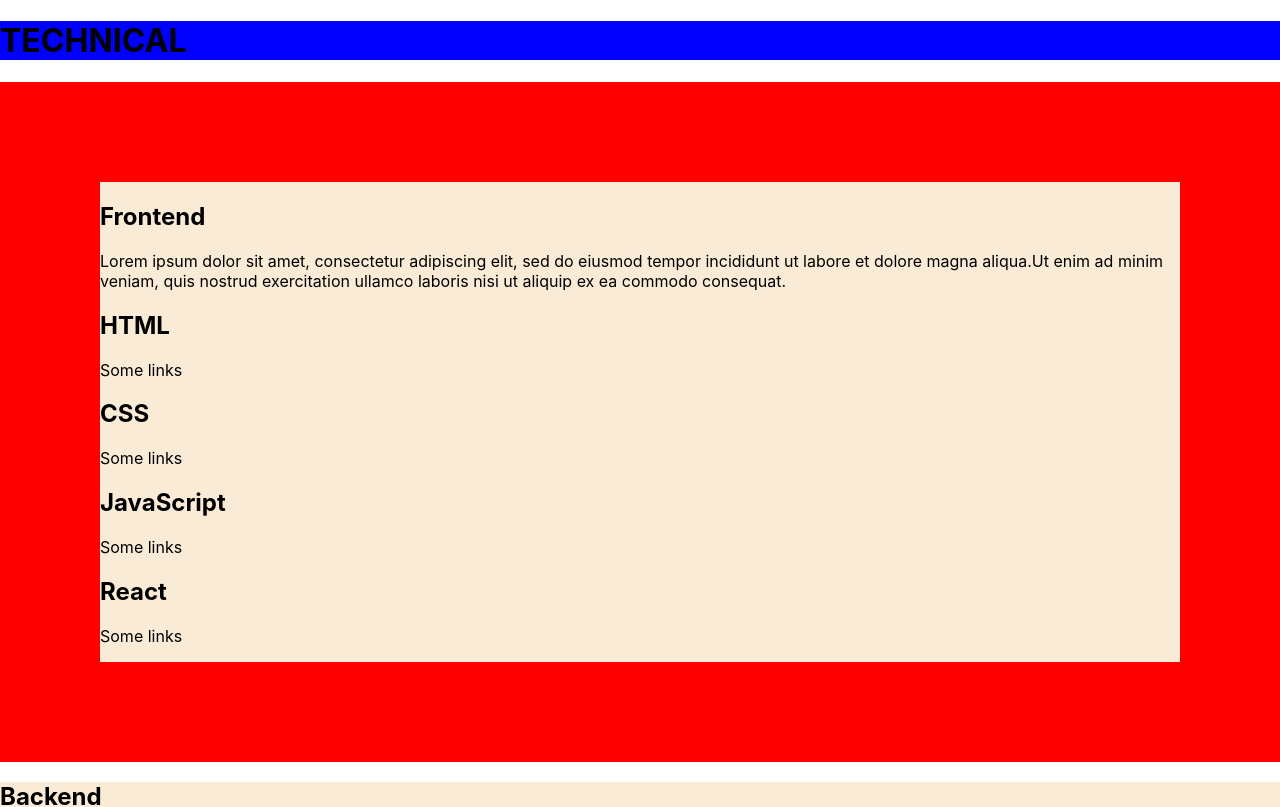
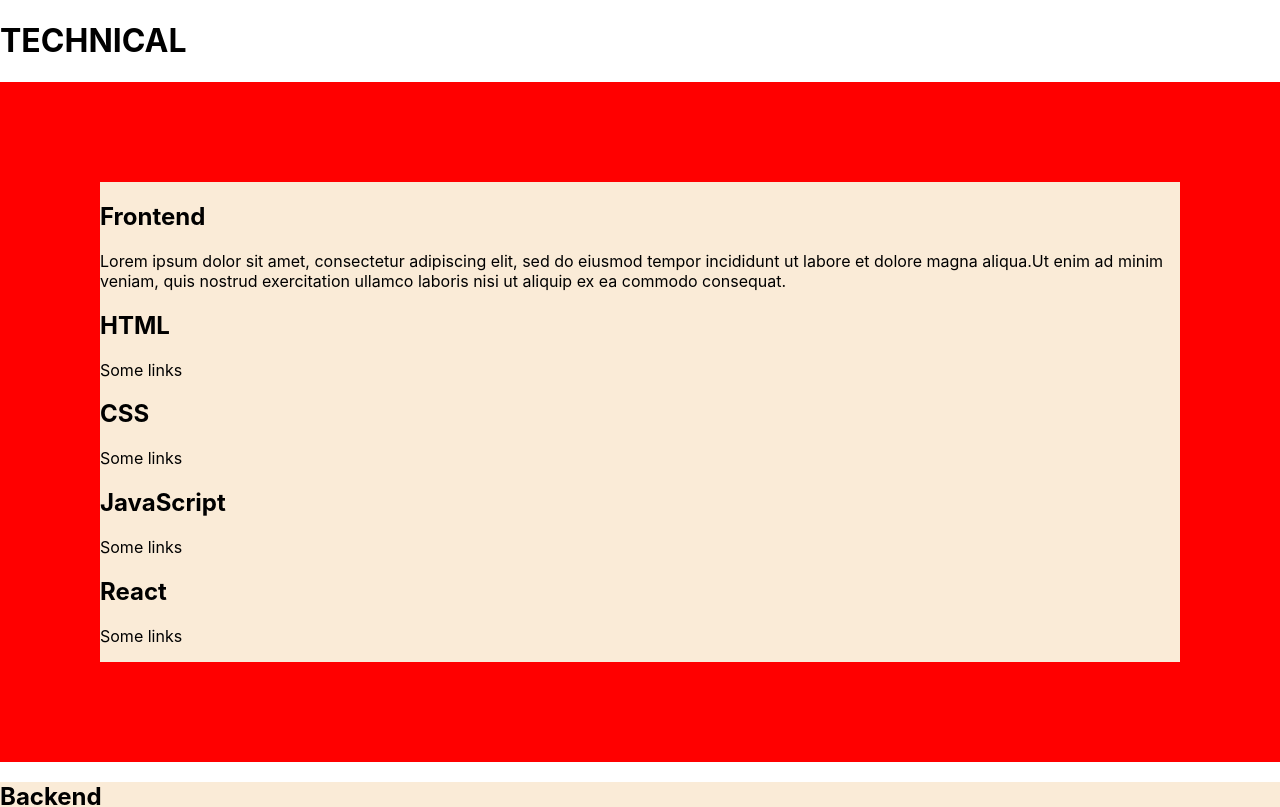
Before and after one commit to SchoolOfCode/w9_frontend-project-neemo-ryan-harry-mino, a React (Create React App) app: page /Technical in a window 1280 px wide. Shown: the top 807 px of the page. Built offline with nearby package versions, Linux system fonts and the light colour scheme.

Commit message:
removed h1 styling from file

```diff
--- a/src/Components/Technical/Technical.css
+++ b/src/Components/Technical/Technical.css
@@ -1,9 +1,5 @@
 body {
 
-}
-
-h1 {
-    background-color: blue;
 }
 
 .front-end-div {
```
